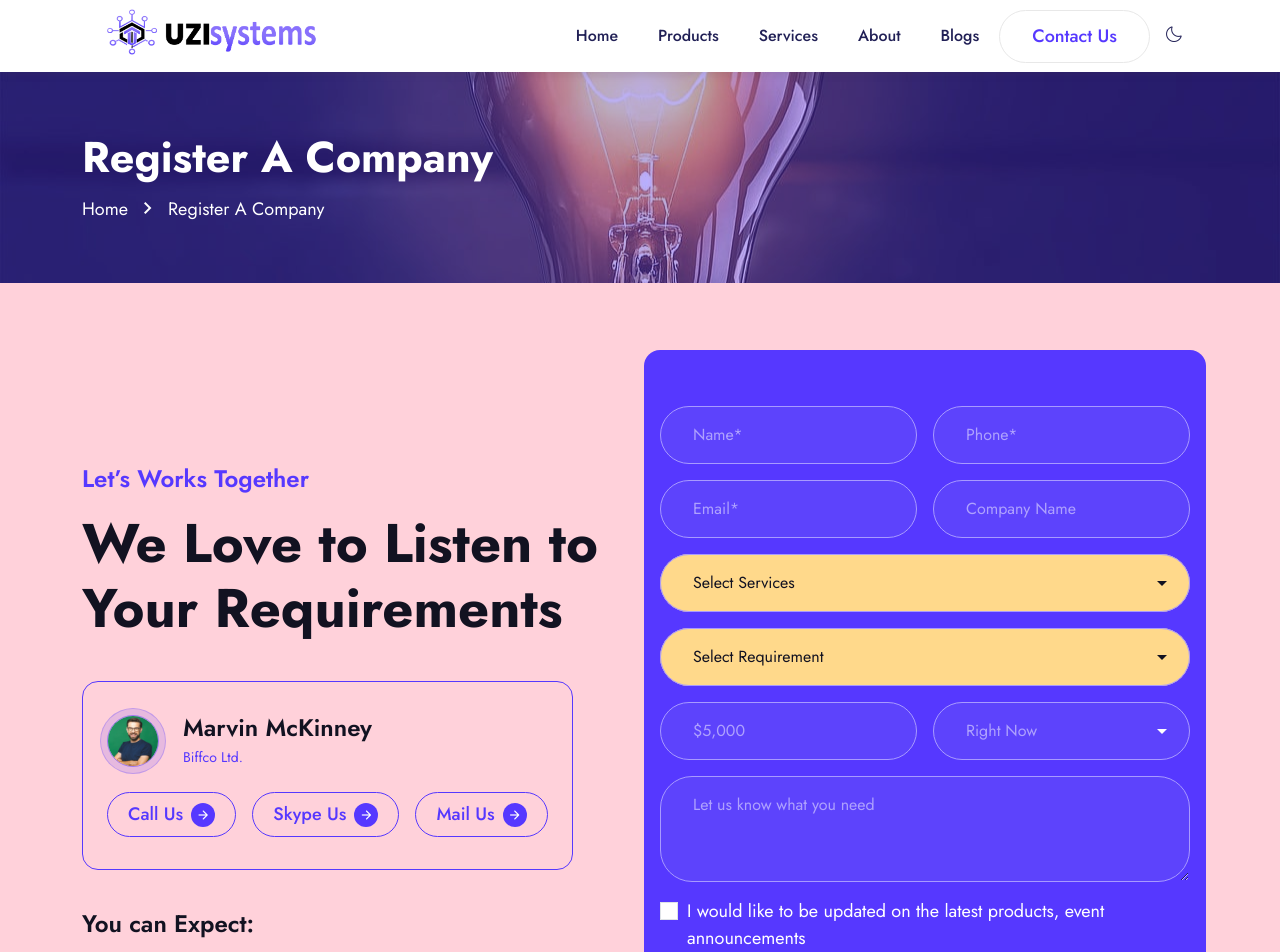
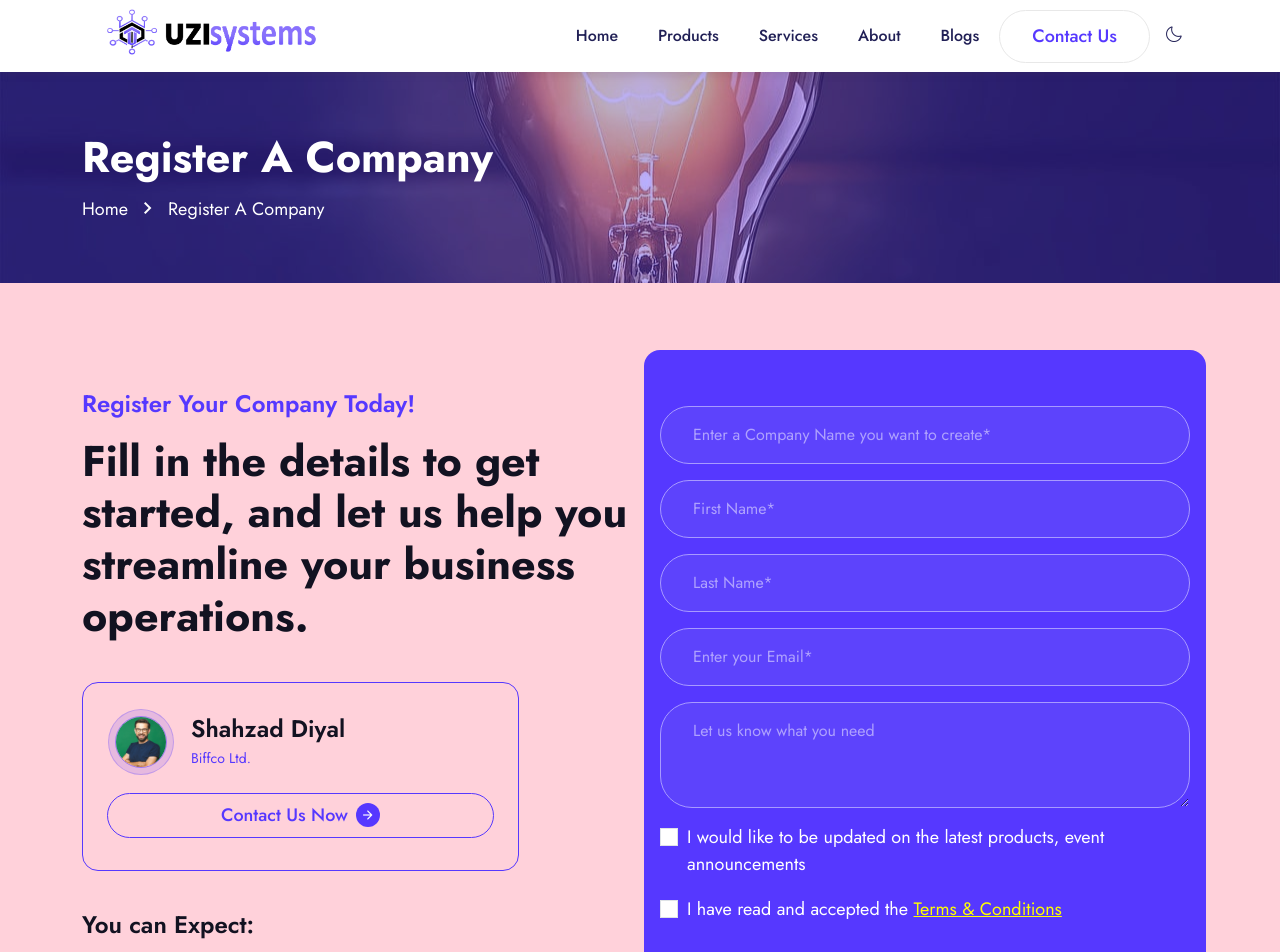
Before and after one commit to ShahzadDiyal/CODEDEXIT, a Next.js app: page /register-a-company in a window 1280 px wide. Shown: the top 952 px of the page. Built offline with nearby package versions, Linux system fonts and the light colour scheme.

Commit message:
ui changes in some pages

```diff
--- a/components/Footer.tsx
+++ b/components/Footer.tsx
@@ -93,7 +93,22 @@ const Footer = () => {
                           Contact Us{" "}
                         </Link>
                       </li>
-
+                      <li>
+                        <Link
+                          href="book-a-demo"
+                          className="t-link clr-light :clr-accent">
+                          {" "}
+                          Book a Demo{" "}
+                        </Link>
+                      </li>
+                      <li>
+                        <Link
+                          href="register-a-company"
+                          className="t-link clr-light :clr-accent">
+                          {" "}
+                         Register a Company{" "}
+                        </Link>
+                      </li>
                       <li>
                         <Link
                           href="faq"
--- a/components/RegisterACompany.tsx
+++ b/components/RegisterACompany.tsx
@@ -10,15 +10,15 @@ const Letstalk = () => {
             <div className="section__gap-bottom pb-lg-0">
               <span className="d-block h5 lh-1 fw-semibold clr-base mb-5">
                 {" "}
-                  Let’s Works Together{" "}
+                Register Your Company Today!{" "}
               </span>
-                <h2 className="mb-10 clr-dark">
+              <h3 className="mb-10 clr-dark">
                 {" "}
-                  We Love to Listen to Your Requirements{" "}
-                </h2>
-                <div className="border t-border-base rounded-4 px-6 py-8 d-inline-flex flex-column gap-6 mb-10">
-                  <div className="group group-md group-row align-items-center">
-                    <div className="user user--xmd user-outline-base flex-shrink-0 rounded-circle">
+                Fill in the details to get started, and let us help you streamline your business operations.{" "}
+              </h3>
+              <div className="border t-border-base rounded-4 px-6 py-8 d-inline-flex flex-column gap-6 mb-10 w-80">
+                <div className="group group-md group-row align-items-center justify-content-center">
+                  <div className="user user--xmd user-outline-base flex-shrink-0 rounded-circle ms-2">
                     <span className="user__img rounded-circle">
                       <img
                         src="/images/team-2.png"
@@ -28,41 +28,17 @@ const Letstalk = () => {
                     </span>
                   </div>
                   <div className="flex-grow-1">
-                      <h5 className="mb-1 clr-dark"> Marvin McKinney </h5>
+                    <h5 className="mb-1 clr-dark"> Shahzad Diyal </h5>
                     <p className="sm-text clr-base"> Biffco Ltd. </p>
                   </div>
                 </div>
-                  <ul className="list list-row align-items-center flex-wrap">
-                    <li>
+                <ul className="list list-row align-items-center justify-content-end">
+                  <li className='w-100'>
                     <Link
-                        href="#"
-                        className="bttn bttn--base-outline bttn-sm bttn-pill gap-2 fw-md flex-shrink-0 align-items-center">
+                      href="contact-us"
+                      className="bttn bttn--base-outline bttn-sm bttn-pill gap-2 fw-md flex-shrink-0 align-items-center w-100">
                       {" "}
-                        Call Us{" "}
-                        <span className="material-symbols-rounded mat-icon size-16 fw-400 bttn__icon-base d-flex align-items-center">
-                          {" "}
-                          arrow_forward{" "}
-                        </span>
-                      </Link>
-                    </li>
-                    <li>
-                      <Link
-                        href="#"
-                        className="bttn bttn--base-outline bttn-sm bttn-pill gap-2 fw-md flex-shrink-0 align-items-center">
-                        {" "}
-                        Skype Us{" "}
-                        <span className="material-symbols-rounded mat-icon size-16 fw-400 bttn__icon-base d-flex align-items-center">
-                          {" "}
-                          arrow_forward{" "}
-                        </span>
-                      </Link>
-                    </li>
-                    <li>
-                      <Link
-                        href="#"
-                        className="bttn bttn--base-outline bttn-sm bttn-pill gap-2 fw-md flex-shrink-0 align-items-center">
-                        {" "}
-                        Mail Us{" "}
+                      Contact Us Now{" "}
                       <span className="material-symbols-rounded mat-icon size-16 fw-400 bttn__icon-base d-flex align-items-center">
                         {" "}
                         arrow_forward{" "}
@@ -92,71 +68,40 @@ const Letstalk = () => {
             <form
               action="#"
               className="contact-form-1 row g-4 bg-base p-2 py-5 py-md-10 px-xxl-10 rounded-4">
-                <div className="col-md-6">
+              <div className="col-md-12">
+                <input
+                  type="text"
+                  className="form-control contact-form-1__input rounded-pill"
+                  placeholder="Enter a Company Name you want to create*"
+                  required
+                />
+              </div>
+              <div className="col-12">
                 <input
                   type="text"
                   className="form-control rounded-pill contact-form-1__input"
-                    placeholder="Name*"
+                  placeholder="First Name*"
+                  required
                 />
               </div>
-                <div className="col-md-6">
+              <div className="col-12">
                 <input
-                    type="number"
-                    className="form-control contact-form-1__input rounded-pill"
-                    placeholder="Phone*"
+                  type="text"
+                  className="form-control rounded-pill contact-form-1__input"
+                  placeholder="Last Name*"
+                  required
                 />
               </div>
-                <div className="col-md-6">
+              <div className="col-md-12">
                 <input
                   type="email"
                   className="form-control contact-form-1__input rounded-pill"
-                    placeholder="Email*"
+                  placeholder="Enter your Email*"
+                  required
                 />
               </div>
-                <div className="col-md-6">
-                  <input
-                    type="text"
-                    className="form-control contact-form-1__input rounded-pill"
-                    placeholder="Company Name"
-                  />
-                </div>
-                <div className="col-12">
-                  <div className="contact-form-1__select yellow-input rounded-pill">
-                    <select className="form-select rounded-pill">
-                      <option>Select Services</option>
-                      <option value="1">One</option>
-                      <option value="2">Two</option>
-                      <option value="3">Three</option>
-                    </select>
-                  </div>
-                </div>
-                <div className="col-12">
-                  <div className="contact-form-1__select yellow-input rounded-pill">
-                    <select className="form-select rounded-pill">
-                      <option>Select Requirement</option>
-                      <option value="1">One</option>
-                      <option value="2">Two</option>
-                      <option value="3">Three</option>
-                    </select>
-                  </div>
-                </div>
-                <div className="col-md-6">
-                  <input
-                    type="text"
-                    className="form-control rounded-pill contact-form-1__input"
-                    placeholder="$5,000"
-                  />
-                </div>
-                <div className="col-md-6">
-                  <div className="contact-form-1__select rounded-pill">
-                    <select className="form-select rounded-pill">
-                      <option>Right Now</option>
-                      <option value="1">One</option>
-                      <option value="2">Two</option>
-                      <option value="3">Three</option>
-                    </select>
-                  </div>
-                </div>
+
+
               <div className="col-12">
                 <textarea
                   className="form-control contact-form-1__input rounded-8"
@@ -192,16 +137,15 @@ const Letstalk = () => {
                     className="form-check-label clr-light"
                     htmlFor="accept-terms">
                     {" "}
-                      I have read and accepted the Terms & Conditions Privacy
-                      Policy{" "}
+                    I have read and accepted the <Link href="/terms-condition" style={{ color: "yellow" }}>Terms & Conditions </Link>{" "}
                   </label>
                 </div>
               </div>
               <div className="col-12">
                 <div className="text-center mt-6">
-                    <button className="bttn bttn--warning bttn-md bttn-pill fw-md" disabled>
+                  <button className="bttn bttn--warning bttn-md bttn-pill fw-md w-100">
                     {" "}
-                      Send Message{" "}
+                    Submit{" "}
                   </button>
                 </div>
               </div>
```
Also changed, not shown: components/BookADemo.tsx (+48 -87 lines). Lines whose indentation alone changed are shown as unchanged.
